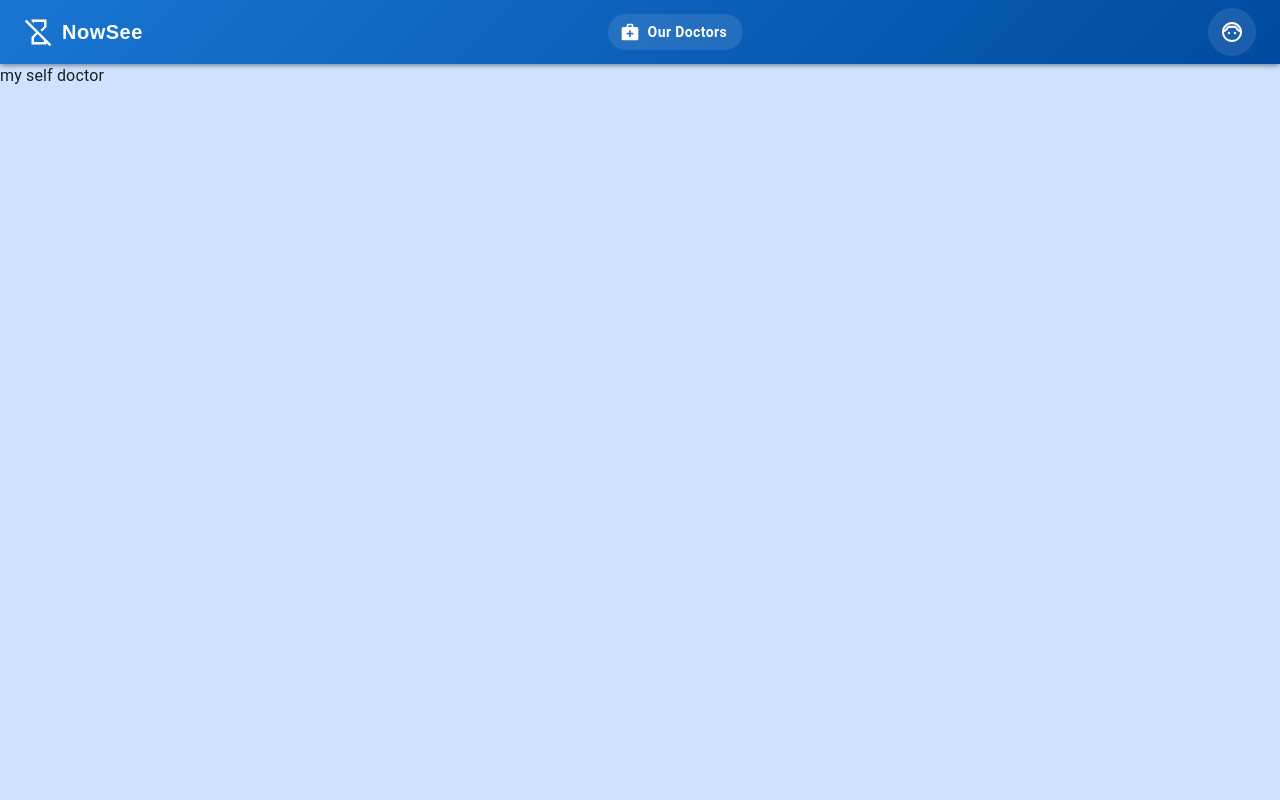
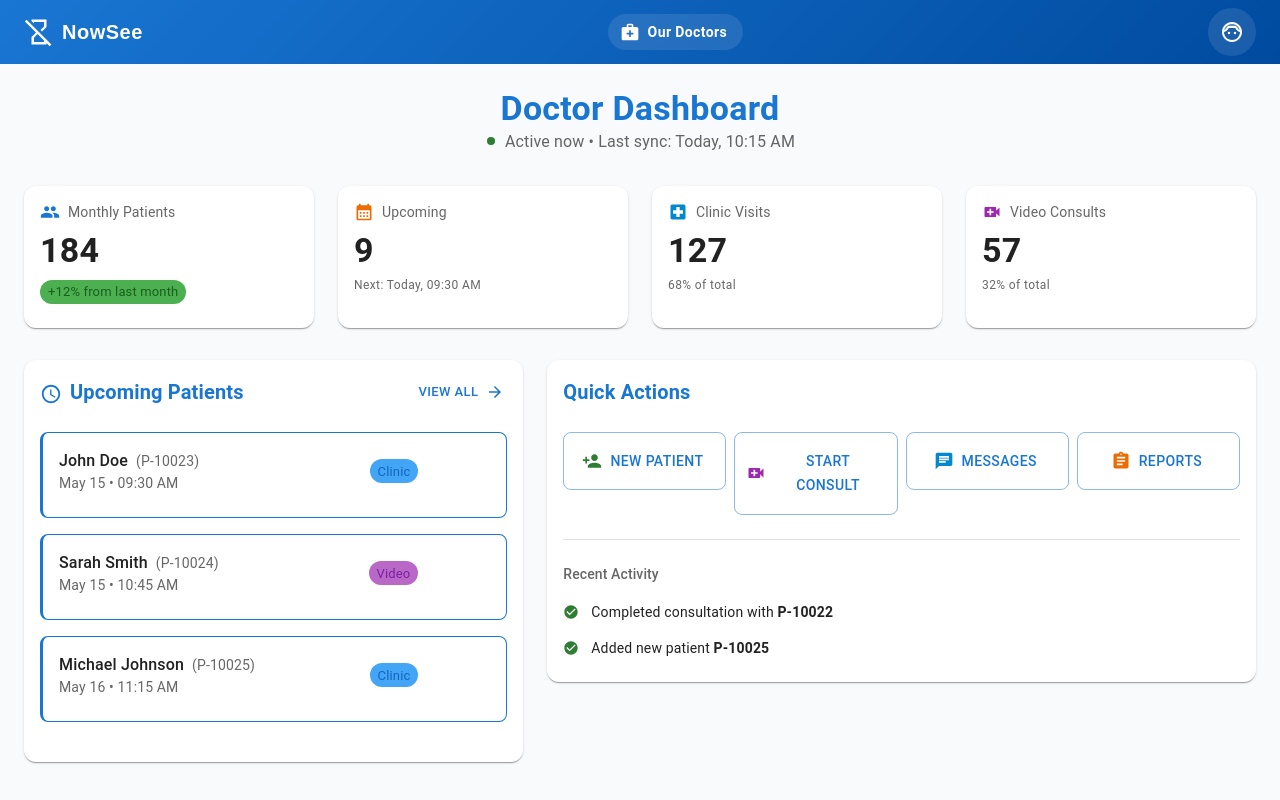
Before and after one commit to nikhil8-hue/NowSee, a React (Vite) app in the folder +1hr.0.1/Frontend/: page /doctors in a window 1280 px wide. Built offline with nearby package versions, Linux system fonts and the light colour scheme.

Commit message:
doctorboard

```diff
--- a/+1hr.0.1/Frontend/src/pages/DoctorBoard/DoctorBoard.jsx
+++ b/+1hr.0.1/Frontend/src/pages/DoctorBoard/DoctorBoard.jsx
@@ -1,12 +1,273 @@
-import React from "react";
+import React from 'react';
+import {
+  Box,
+  Card,
+  CardContent,
+  Typography,
+  Avatar,
+  Button,
+  Divider,
+  Chip,
+  IconButton
+} from '@mui/material';
+import Grid from '@mui/material/Grid2';
+import {
+  People,
+  CalendarMonth,  // Month calendar icon
+  AccessTime,    // For upcoming appointments
+  LocalHospital, // Clinic icon
+  Notifications,
+  Settings,
+  PersonAdd,
+  VideoCall,
+  Chat,
+  Assignment,
+  CheckCircle,   // Verified icon
+  ArrowForward,  // For navigation
+  FiberManualRecord // Status indicator
+} from '@mui/icons-material';
 
-const DoctorBoard=()=>{
-    return(
-        <div>
-            my self doctor
-        </div>
 
-    )
-}
+const DoctorBoard= () => {
+  // Sample data with patient IDs
+  const monthlyStats = {
+    patients: 184,
+    upcoming: 9,
+    clinicVisits: 127,
+    videoConsults: 57
+  };
 
-export default DoctorBoard
+  const upcomingPatients = [
+    { id: 'P-10023', name: 'John Doe', date: 'May 15', time: '09:30 AM', type: 'Clinic' },
+    { id: 'P-10024', name: 'Sarah Smith', date: 'May 15', time: '10:45 AM', type: 'Video' },
+    { id: 'P-10025', name: 'Michael Johnson', date: 'May 16', time: '11:15 AM', type: 'Clinic' }
+  ];
+
+  return (
+    <Box sx={{ flexGrow: 1, p: 3, backgroundColor: '#f9fafb' }}>
+      {/* Header */}
+      <Grid container spacing={2} textAlign="center" sx={{ mb: 4 }}>
+        <Grid size={12} md={6}>
+          <Typography variant="h4" fontWeight="bold" color="primary">
+            Doctor Dashboard
+          </Typography>
+          <Typography variant="body1" color="text.secondary">
+            <FiberManualRecord sx={{ fontSize: 12, color: 'success.main', mr: 1 }} />
+            Active now • Last sync: Today, 10:15 AM
+          </Typography>
+        </Grid>
+
+      </Grid>
+
+      {/* Stats Cards */}
+      <Grid container spacing={3} sx={{ mb: 4 }}>
+        {/* Monthly Patients */}
+        <Grid size={3} sm={6} md={3}>
+          <Card sx={{ borderRadius: 3, height: '100%' }}>
+            <CardContent>
+              <Box sx={{ display: 'flex', alignItems: 'center', mb: 1 }}>
+                <People sx={{ fontSize: 20, color: 'primary.main', mr: 1 }} />
+                <Typography variant="body2" color="text.secondary">
+                  Monthly Patients
+                </Typography>
+              </Box>
+              <Typography variant="h4" fontWeight="bold" >
+                {monthlyStats.patients}
+              </Typography>
+              <Chip
+                label="+12% from last month"
+                size="small"
+                sx={{ mt: 1, backgroundColor: 'success.light', color: 'success.dark' }}
+              />
+            </CardContent>
+          </Card>
+        </Grid>
+
+        {/* Upcoming Appointments */}
+        <Grid size={3} sm={6} md={3}>
+          <Card sx={{ borderRadius: 3, height: '100%' }}>
+            <CardContent>
+              <Box sx={{ display: 'flex', alignItems: 'center', mb: 1 }}>
+                <CalendarMonth sx={{ fontSize: 20, color: 'warning.main', mr: 1 }} />
+                <Typography variant="body2" color="text.secondary">
+                  Upcoming
+                </Typography>
+              </Box>
+              <Typography variant="h4" fontWeight="bold">
+                {monthlyStats.upcoming}
+              </Typography>
+              <Typography variant="caption" color="text.secondary">
+                Next: Today, 09:30 AM
+              </Typography>
+            </CardContent>
+          </Card>
+        </Grid>
+
+        {/* Clinic Visits */}
+        <Grid size={3} sm={6} md={3}>
+          <Card sx={{ borderRadius: 3, height: '100%' }}>
+            <CardContent>
+              <Box sx={{ display: 'flex', alignItems: 'center', mb: 1 }}>
+                <LocalHospital sx={{ fontSize: 20, color: 'info.main', mr: 1 }} />
+                <Typography variant="body2" color="text.secondary">
+                  Clinic Visits
+                </Typography>
+              </Box>
+              <Typography variant="h4" fontWeight="bold">
+                {monthlyStats.clinicVisits}
+              </Typography>
+              <Typography variant="caption" color="text.secondary">
+                68% of total
+              </Typography>
+            </CardContent>
+          </Card>
+        </Grid>
+
+        {/* Video Consults */}
+        <Grid size={3} sm={6} md={3}>
+          <Card sx={{ borderRadius: 3, height: '100%' }}>
+            <CardContent>
+              <Box sx={{ display: 'flex', alignItems: 'center', mb: 1 }}>
+                <VideoCall sx={{ fontSize: 20, color: 'secondary.main', mr: 1 }} />
+                <Typography variant="body2" color="text.secondary">
+                  Video Consults
+                </Typography>
+              </Box>
+              <Typography variant="h4" fontWeight="bold">
+                {monthlyStats.videoConsults}
+              </Typography>
+              <Typography variant="caption" color="text.secondary">
+                32% of total
+              </Typography>
+            </CardContent>
+          </Card>
+        </Grid>
+      </Grid>
+
+      {/* Main Content */}
+      <Grid container spacing={3}>
+        {/* Upcoming Patients */}
+        <Grid size={5} md={6}>
+          <Card sx={{ borderRadius: 3 }}>
+            <CardContent>
+              <Box sx={{ display: 'flex', justifyContent: 'space-between', mb: 3 }}>
+                <Typography variant="h6" fontWeight="bold" color="primary">
+                  <AccessTime sx={{ verticalAlign: 'middle', mr: 1, fontSize: 22 }} />
+                  Upcoming Patients
+                </Typography>
+                <Button endIcon={<ArrowForward />} size="small">
+                  View All
+                </Button>
+              </Box>
+
+              {upcomingPatients.map((patient) => (
+                <Box key={patient.id} sx={{ mb: 2 }}>
+                  <Card variant="outlined" sx={{ borderRadius: 2, borderLeft: '3px solid', borderColor: 'primary.main' }}>
+                    <CardContent sx={{ p: 2 }}>
+                      <Grid container alignItems="center">
+                        <Grid size={6}>
+                          <Typography fontWeight="medium">
+                            {patient.name}
+                            <Typography component="span" variant="body2" color="text.secondary" sx={{ ml: 1 }}>
+                              ({patient.id})
+                            </Typography>
+                          </Typography>
+                          <Typography variant="body2" color="text.secondary">
+                            {patient.date} • {patient.time}
+                          </Typography>
+                        </Grid>
+                        <Grid size={4} sx={{ textAlign: 'right' }}>
+                          <Chip
+                            label={patient.type}
+                            size="small"
+                            sx={{
+                              backgroundColor: patient.type === 'Clinic' ? 'primary.light' : 'secondary.light',
+                              color: patient.type === 'Clinic' ? 'primary.dark' : 'secondary.dark'
+                            }}
+                          />
+                        </Grid>
+                      </Grid>
+                    </CardContent>
+                  </Card>
+                </Box>
+              ))}
+            </CardContent>
+          </Card>
+        </Grid>
+
+        {/* Quick Actions */}
+        <Grid size={7} md={6}>
+          <Card sx={{ borderRadius: 3 }}>
+            <CardContent>
+              <Typography variant="h6" fontWeight="bold" color="primary" sx={{ mb: 3 }}>
+                Quick Actions
+              </Typography>
+              <Grid container spacing={1}>
+                <Grid size={3}>
+                  <Button
+                    fullWidth
+                    variant="outlined"
+                    startIcon={<PersonAdd sx={{ color: 'success.main' }} />}
+                    sx={{ py: 2, borderRadius: 2 }}
+                  >
+                    New Patient
+                  </Button>
+                </Grid>
+                <Grid size={3}>
+                  <Button
+                    fullWidth
+                    variant="outlined"
+                    startIcon={<VideoCall sx={{ color: 'secondary.main' }} />}
+                    sx={{ py: 2, borderRadius: 2 }}
+                  >
+                    Start Consult
+                  </Button>
+                </Grid>
+                <Grid size={3}>
+                  <Button
+                    fullWidth
+                    variant="outlined"
+                    startIcon={<Chat sx={{ color: 'info.main' }} />}
+                    sx={{ py: 2, borderRadius: 2 }}
+                  >
+                    Messages
+                  </Button>
+                </Grid>
+                <Grid size={3}>
+                  <Button
+                    fullWidth
+                    variant="outlined"
+                    startIcon={<Assignment sx={{ color: 'warning.main' }} />}
+                    sx={{ py: 2, borderRadius: 2 }}
+                  >
+                    Reports
+                  </Button>
+                </Grid>
+              </Grid>
+
+              <Divider sx={{ my: 3 }} />
+
+              <Typography variant="subtitle2" color="text.secondary" sx={{ mb: 2 }}>
+                Recent Activity
+              </Typography>
+              <Box sx={{ display: 'flex', alignItems: 'center', mb: 2 }}>
+                <CheckCircle sx={{ fontSize: 16, color: 'success.main', mr: 1.5 }} />
+                <Typography variant="body2">
+                  Completed consultation with <strong>P-10022</strong>
+                </Typography>
+              </Box>
+              <Box sx={{ display: 'flex', alignItems: 'center' }}>
+                <CheckCircle sx={{ fontSize: 16, color: 'success.main', mr: 1.5 }} />
+                <Typography variant="body2">
+                  Added new patient <strong>P-10025</strong>
+                </Typography>
+              </Box>
+            </CardContent>
+          </Card>
+        </Grid>
+      </Grid>
+    </Box>
+  );
+};
+
+export default DoctorBoard;
```
